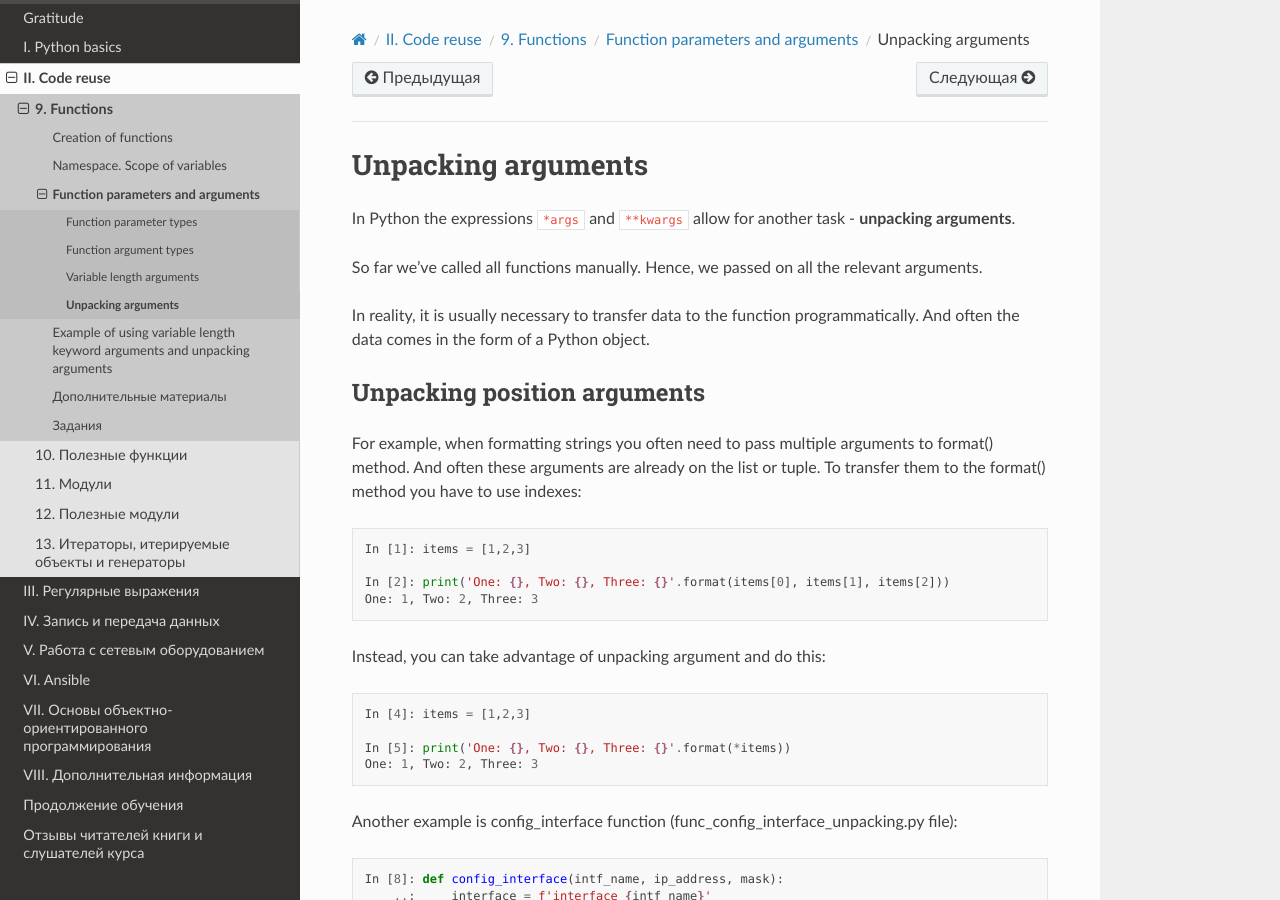
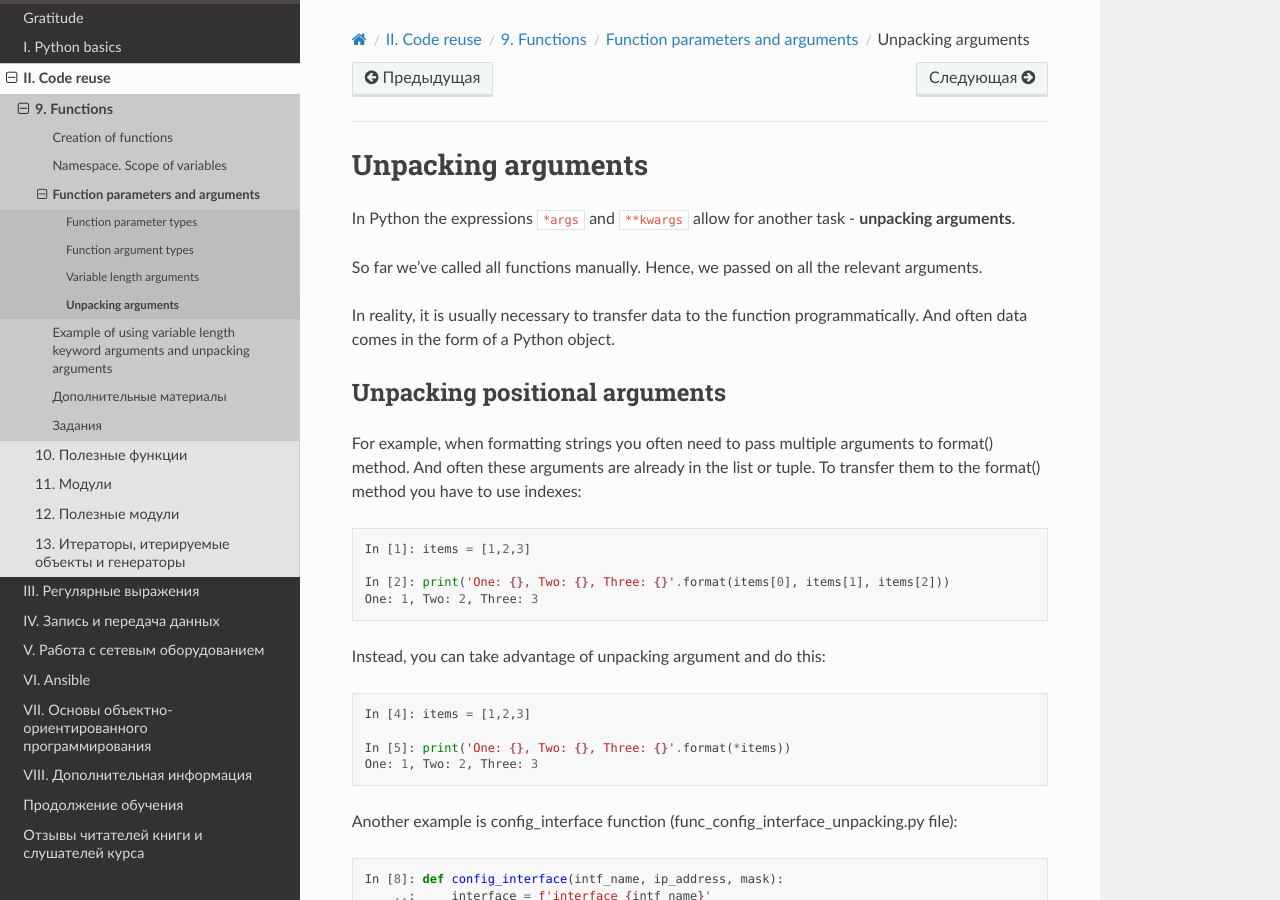
Before and after one commit to Aidar5/nattoeng, a Sphinx documentation site: the page built from docs/source/book/09_functions/3b_func_unpacking_args.rst, in a window 1280 px wide and 900 px high. Built offline with Sphinx 7.4.7 and the Read the Docs theme 2.0.0, drawn with Linux system fonts in a browser that asks for light colours; pages that are not in the unit, such as notebooks, are missing from menus; some of the changed text lies outside the part shown.

Commit message:
Update 3b_func_unpacking_args.rst

```diff
--- a/docs/source/book/09_functions/3b_func_unpacking_args.rst
+++ b/docs/source/book/09_functions/3b_func_unpacking_args.rst
@@ -7,12 +7,12 @@ In Python the expressions ``*args`` and ``**kwargs`` allow for another task - **
 
 So far we’ve called all functions manually. Hence, we passed on all the relevant arguments.
 
-In reality, it is usually necessary to transfer data to the function programmatically. And often the data comes in the form of a Python object.
+In reality, it is usually necessary to transfer data to the function programmatically. And often data comes in the form of a Python object.
 
-Unpacking position arguments
+Unpacking positional arguments
 ~~~~~~~~~~~~~~~~~~~~~~~~~~~~~~~~~
 
-For example, when formatting strings you often need to pass multiple arguments to format() method. And often these arguments are already on the list or tuple. To transfer them to the format() method you have to use indexes:
+For example, when formatting strings you often need to pass multiple arguments to format() method. And often these arguments are already in the list or tuple. To transfer them to the format() method you have to use indexes:
 
 .. code:: python
 
@@ -113,10 +113,10 @@ Python will unpack the *info* list itself and transfer list elements to the func
 .. note::
     Tuple can also be unpacked in this way.
 
-Unpacking keyword Arguments
+Unpacking keyword alrguments
 ~~~~~~~~~~~~~~~~~~~~~~~~~~~~~~
 
-Similarly, you can unpack the dictionary to pass it as keyword arguments.
+Similarly, you can unpack dictionary to pass it as keyword arguments.
 
 Check_passwd function (func_check_pass_optional_param_2.py file):
 
@@ -143,7 +143,7 @@ List of dictionaries ``username_passwd`` where username and password are specifi
         ...:                    {'username': 'nata', 'password': 'natapass'},
         ...:                    {'username': 'user', 'password': '123456789'}]
 
-If you pass the dictionary of the check_passwd function, there is an error:
+If you pass dictionary to check_passwd function, there is an error:
 
 .. code:: python
 
@@ -160,7 +160,7 @@ If you pass the dictionary of the check_passwd function, there is an error:
     TypeError: check_passwd() missing 1 required positional argument: 'password'
 
 
-The error is because the function has taken the dictionary as one argument and believes that it lacks only the password argument.
+The error is because the function has taken dictionary as one argument and believes that it lacks only password argument.
 
 If you add ``**`` пbefore passing a dictionary to function, the function will work properly:
 
```
